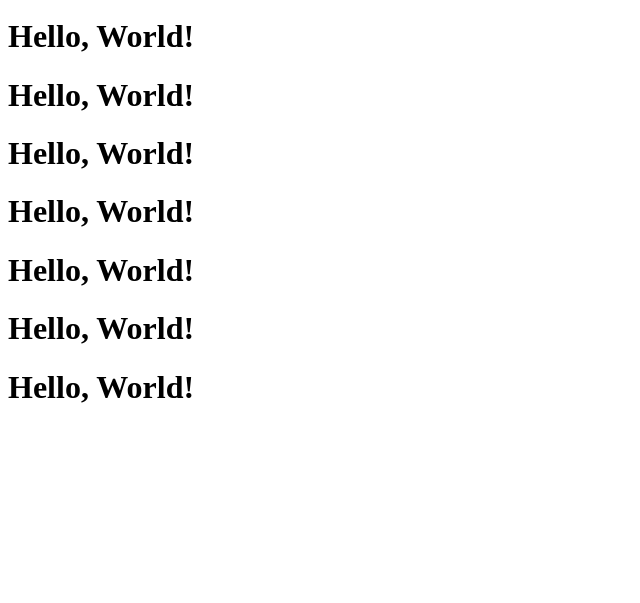
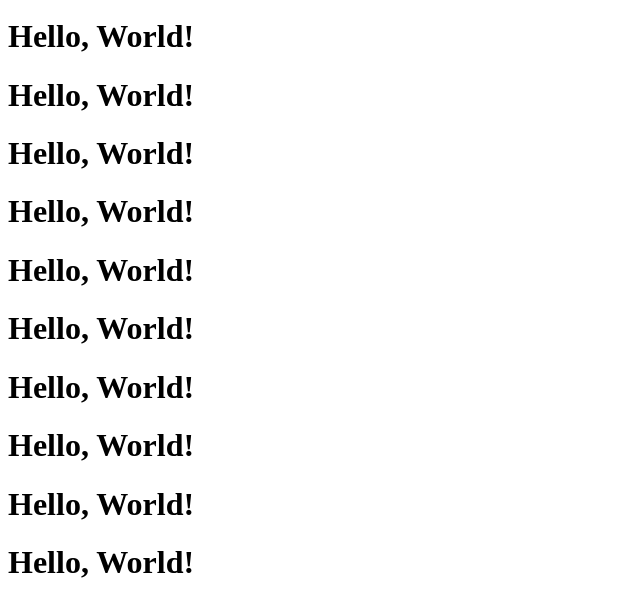
Before and after one commit to kchy0625/gitgitgit, a website: page index.html in a window 1280 px wide. Shown: the part 763-1366 px from the top of the page, without its empty margins (0-640 px from the left). Before the commit the page ends 1190 px from the top, so only its background shows below. Drawn offline with Linux system fonts and the light colour scheme.

Commit message:
qerqwrqewr

```diff
--- a/index.html
+++ b/index.html
@@ -26,5 +26,8 @@
     <h1>Hello, World!</h1>
     <h1>Hello, World!</h1>
     <h1>Hello, World!</h1>
+    <h1>Hello, World!</h1>
+    <h1>Hello, World!</h1>
+    <h1>Hello, World!</h1>
 </body>
 </html>
```
